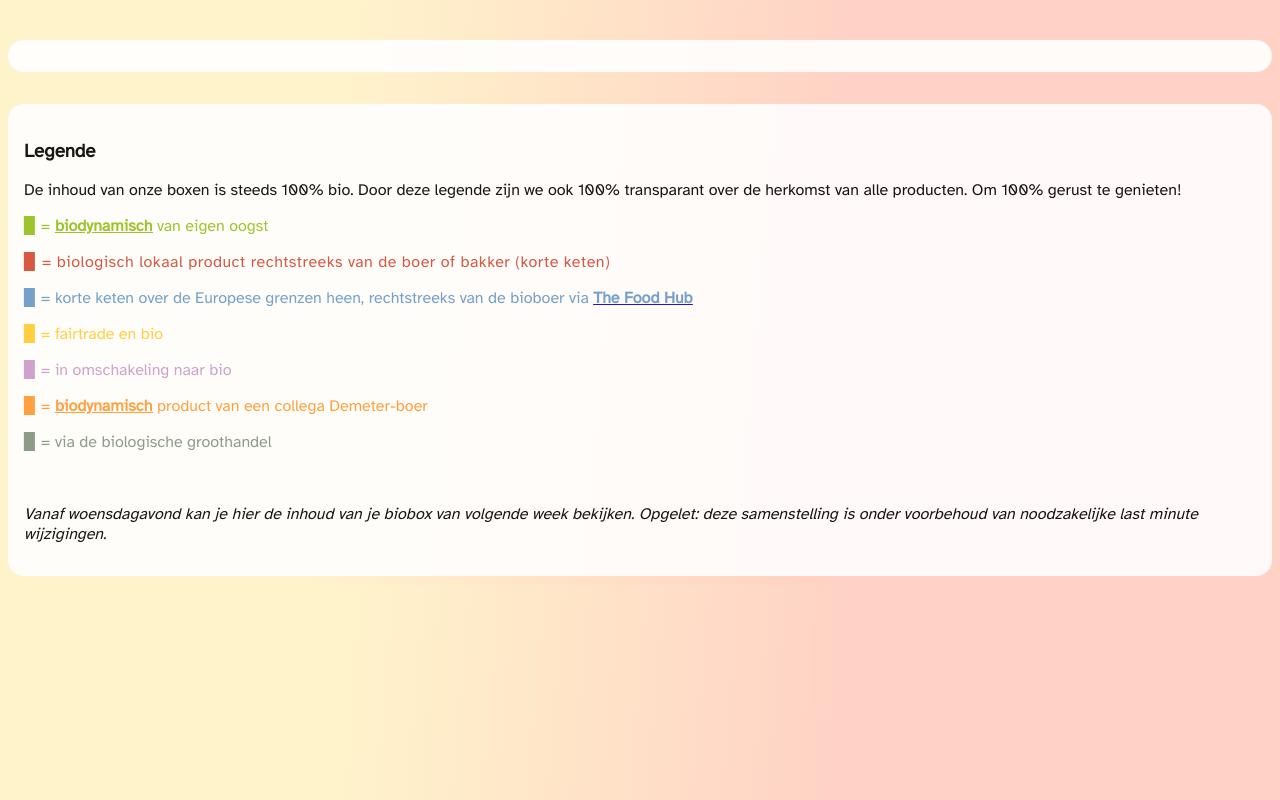
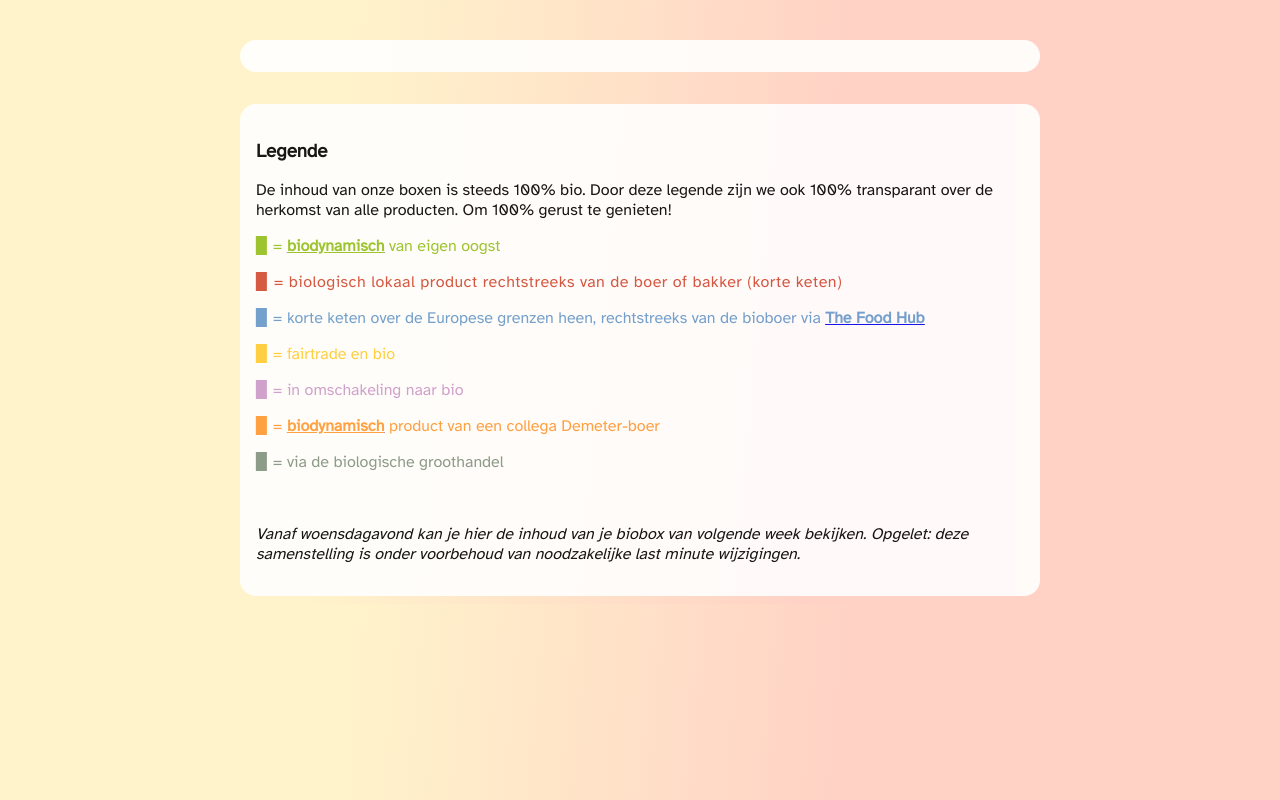
Before and after one commit to laurensdc/show-my-biobox, a Node server app: template views/index.ejs in a window 1280 px wide. Run offline with Node 20, Linux system fonts and the light colour scheme; the template is opened without the code that fills it, so the values that code supplies are empty.

Commit message:
style: set a max width for body

```diff
--- a/views/index.ejs
+++ b/views/index.ejs
@@ -27,6 +27,10 @@
 
     ul {
       list-style-type: none;
+    }
+
+    body {
+      max-width: 800px;
     }
 
     article,
```
